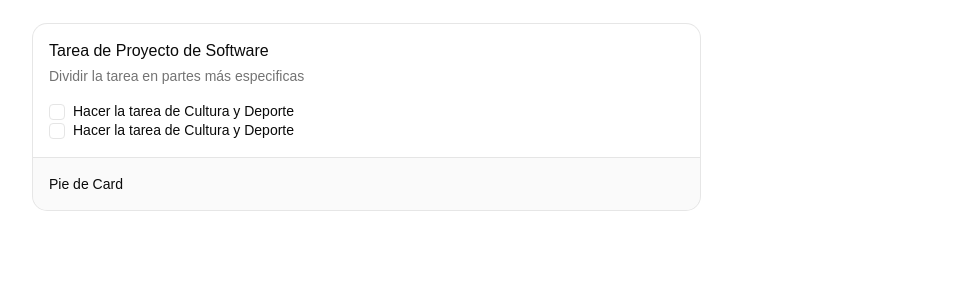
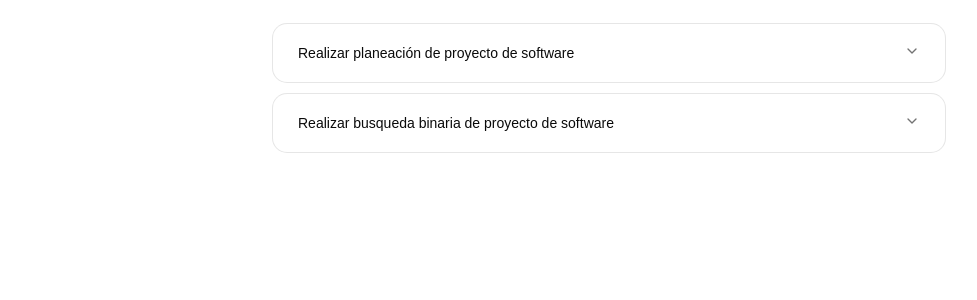
Before and after one commit to iamwanka/tasky, a React (Vite) app: page / in a window 1280 px wide. Shown: the top 300 px of the page, without its empty margins (31-1008 px from the left). Built offline with nearby package versions, Linux system fonts and the light colour scheme.

Commit message:
feat: implement task management with subtasks and UI components

```diff
--- a/src/App.tsx
+++ b/src/App.tsx
@@ -1,76 +1,73 @@
-import { useEffect, useState } from 'react'
+import { useState } from 'react'
 import './App.css'
-import { Button } from '@components/ui/button'
-import { Input } from '@components/ui/input'
+import type {
+  Task
+} from '@/types/task'
 import {
-  Card,
-  CardContent,
-  CardDescription,
-  CardFooter,
-  CardHeader,
-  CardTitle,
-} from '@components/ui/card'
-import {
-  FieldGroup,
-  FieldLabel,
-  Field
-} from '@components/ui/field'
-
-import {
-  Checkbox
-} from '@components/ui/checkbox'
-
-type Task = {
-  id: string
-  title: string
-  completed: boolean
-  createdAt: string
-}
-
-const STORAGE_KEY = 'task-queue-app.tasks'
-
-function formatDate(dateString: string) {
-  return new Intl.DateTimeFormat('default', {
-    year: 'numeric',
-    month: 'short',
-    day: 'numeric',
-    hour: '2-digit',
-    minute: '2-digit',
-  }).format(new Date(dateString))
-}
+  Accordion,
+  AccordionItem
+} from '@components/ui/accordion'
+import TaskCard from './components/applied/TaskCard'
 
 function App() {
+  const [tasks, setTasks] = useState<Task[]>([
+    {
+      id: 'ha138',
+      title: 'Realizar planeación de proyecto de software',
+      completed: false,
+      createdAt: '2026-09-07 16:46:24',
+      subtasks: [
+        { id: 'sub-1', title: 'Definir alcance', completed: false },
+        { id: 'sub-2', title: 'Levantar requisitos', completed: true },
+      ],
+    },
+    {
+      id: 'ha1139',
+      title: 'Realizar busqueda binaria de proyecto de software',
+      completed: false,
+      createdAt: '2026-09-07 16:46:24',
+      subtasks: [
+        { id: 'sub-3', title: 'Escribir pruebas unitarias', completed: false },
+      ],
+    },
+  ])
 
+
+
+  function toggleSubtask(taskId: string, subtaskId: string) {
+    setTasks(prev =>
+      prev.map(t =>
+        t.id !== taskId
+          ? t
+          : (() => {
+            const newSubtasks = t.subtasks.map(s =>
+              s.id === subtaskId? {...s, completed: !s.completed}: s
+            );
+            return {
+              ...t,
+              subtasks: newSubtasks,
+              completed: newSubtasks.length > 0 && newSubtasks.every(s => s.completed),
+            }
+          })()
+
+
+      )
+    )
+  }
 
   return (
     <div className="min-h-screen bg-background px-4 py-6 text-foreground sm:px-6 lg:px-8">
-      <div className="mx-auto grid w-full max-w-6xl gap-6 lg:grid-cols-[1.3fr_0.9fr]">
-        <Card>
-
-          <CardHeader>
-            <CardTitle>Tarea de Proyecto de Software</CardTitle>
-            <CardDescription>Dividir la tarea en partes más especificas</CardDescription>
-          </CardHeader>
-
-          <CardContent>
-            <FieldGroup>
-            </FieldGroup>
-              <Field orientation="horizontal">
-                <Checkbox />
-                <FieldLabel>
-                  Hacer la tarea de Cultura y Deporte
-                </FieldLabel>
-
-              </Field>
-              <Field orientation="horizontal">
-                <Checkbox />
-                <FieldLabel>
-                  Hacer la tarea de Cultura y Deporte
-                </FieldLabel>
-              </Field>
-          </CardContent>
-          <CardFooter>Pie de Card</CardFooter>
-        </Card>
+      <div className="mx-auto w-full max-w-2xl">
+        <Accordion type="single" collapsible className="flex flex-col gap-3">
+          {tasks.map(task => (
+            <AccordionItem key={task.id} value={task.id} className="border-none">
+              <TaskCard
+                task={task}
+                onToggleSubtask={toggleSubtask}
+              />
+            </AccordionItem>
+          ))}
+        </Accordion>
       </div>
     </div>
   )
--- /dev/null
+++ b/src/components/applied/TaskCard.tsx
@@ -0,0 +1,43 @@
+import type { Task } from "@/types/task"
+import { Card } from "../ui/card"
+import { AccordionTrigger, AccordionContent } from "../ui/accordion"
+import { Checkbox } from "../ui/checkbox"
+import { Field, FieldLabel } from "../ui/field"
+
+type TaskCardProps = {
+  task: Task
+  onToggleSubtask: (taskId: string, subtaskId: string) => void
+}
+
+function TaskCard({ task, onToggleSubtask }: TaskCardProps) {
+  return (
+    <Card className="px-6 py-2">
+      <AccordionTrigger className="hover:no-underline">
+        <div className="flex items-center gap-2">
+          <span className={task.completed ? "text-muted-foreground line-through" : ""}>
+            {task.title}
+          </span>
+        </div>
+      </AccordionTrigger>
+      <AccordionContent>
+        {task.subtasks.length === 0 ? (
+          <p className="text-muted-foreground text-sm">No hay subtareas</p>
+        ) : (
+          task.subtasks.map((sub) => (
+            <Field key={sub.id} orientation="horizontal">
+              <Checkbox
+                checked={sub.completed}
+                onCheckedChange={() => onToggleSubtask(task.id, sub.id)}
+              />
+              <FieldLabel className={sub.completed ? "text-muted-foreground line-through" : ""}>
+                {sub.title}
+              </FieldLabel>
+            </Field>
+          ))
+        )}
+      </AccordionContent>
+    </Card>
+  )
+}
+
+export default TaskCard
--- /dev/null
+++ b/src/types/task.tsx
@@ -0,0 +1,14 @@
+
+export type Subtask = {
+  id: string;
+  title: string;
+  completed: boolean;
+}
+
+export type Task = {
+  id: string;
+  title: string;
+  completed: boolean;
+  createdAt: string;
+  subtasks: Subtask[];
+}
```
Also changed, not shown: 1 other file (tests, documents, lock files or other folders).
